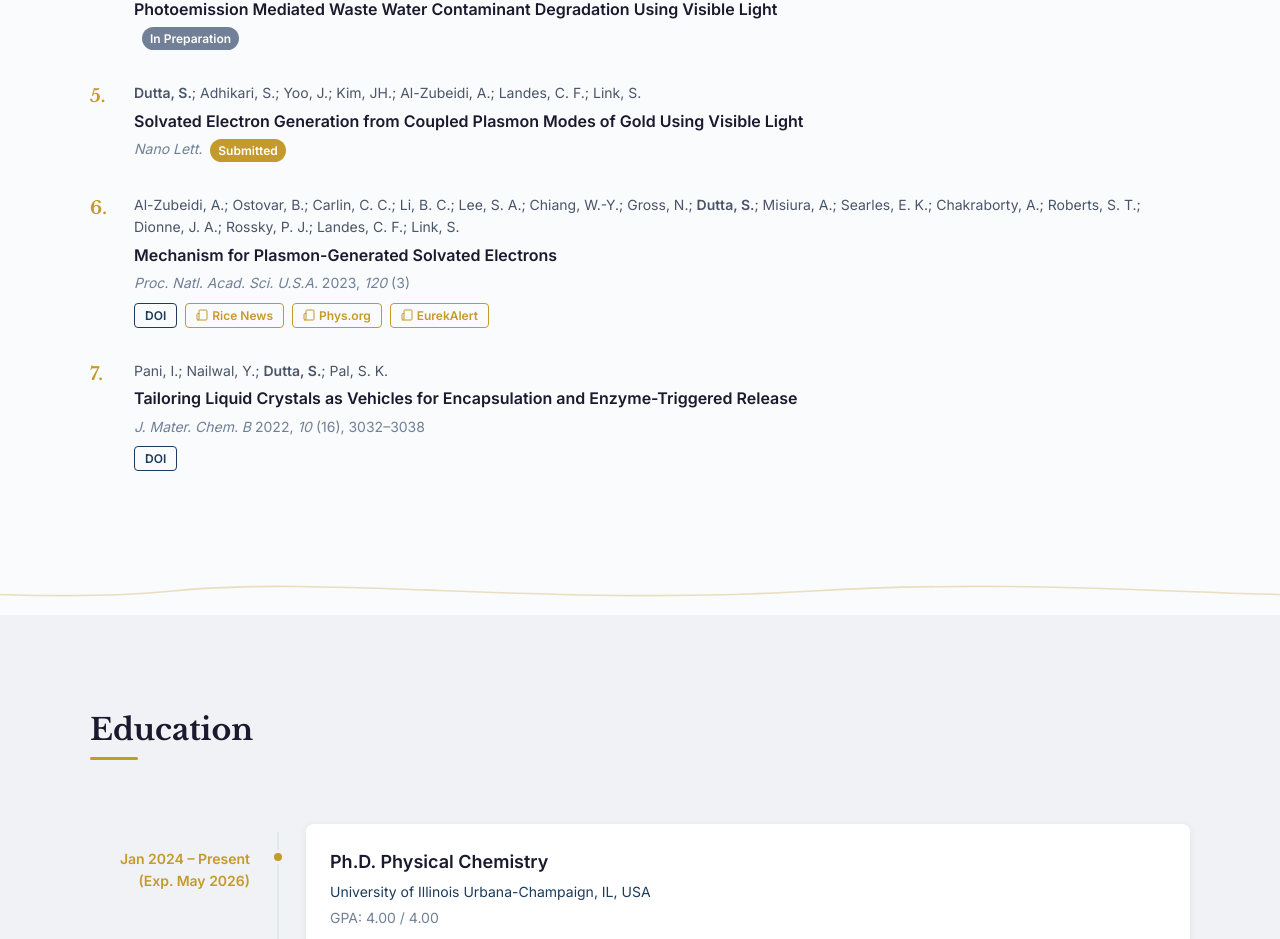
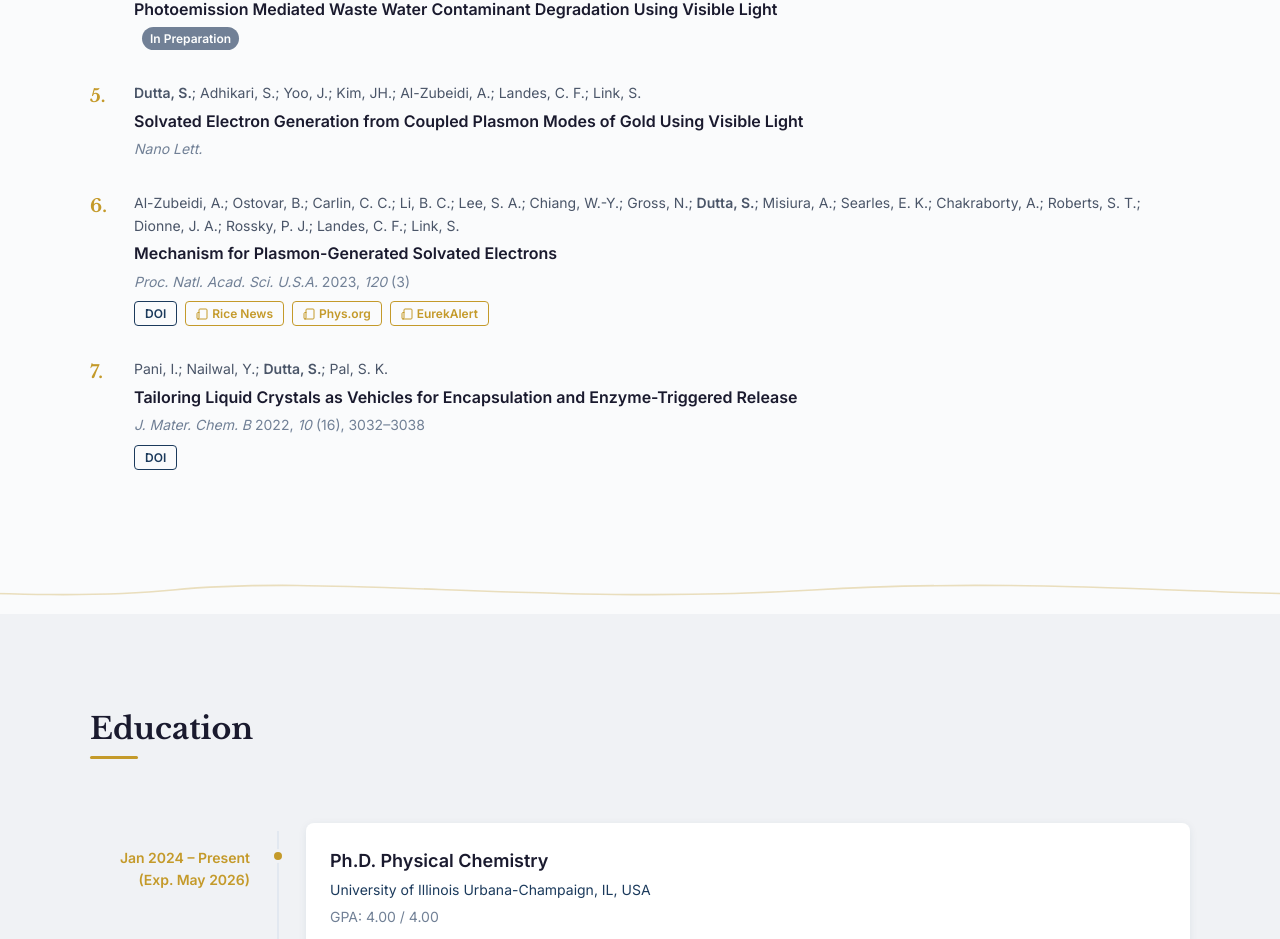
Before and after one commit to jnanajyoti/sukanya-portfolio, a React (Vite) app: page / in a window 1280 px wide. Shown: the part 2719-3658 px from the top of the page. Built offline with nearby package versions, Linux system fonts and the light colour scheme.

Commit message:
Change publication status from 'submitted' to 'published'

```diff
--- a/src/data/publications.js
+++ b/src/data/publications.js
@@ -66,7 +66,7 @@ export const publications = [
     volume: null,
     pages: null,
     doi: null,
-    status: 'submitted',
+    status: 'published',
     highlightAuthor: 'Dutta, S.',
   },
   {
```
